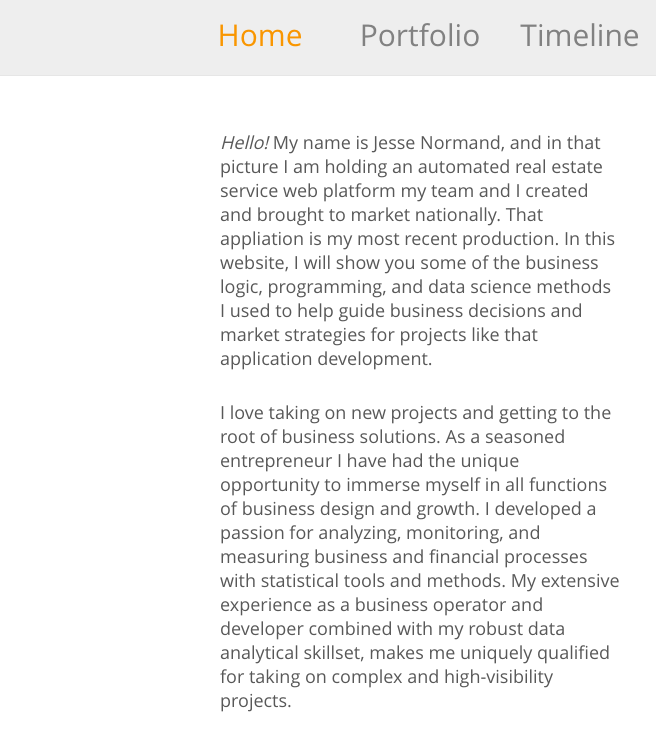
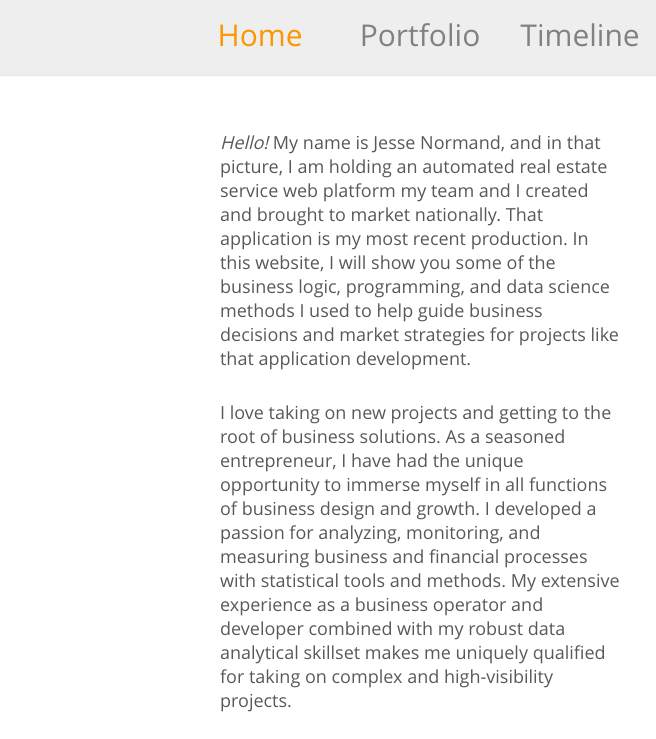
Before and after one commit to JesseNormand/jessenormand.github.io, a plain HTML site: page index.html in a window 1280 px wide. Shown: the top 739 px of the page, 0-656 px from the left. Drawn offline with Linux system fonts and the light colour scheme.

Commit message:
Text update

```diff
--- a/index.html
+++ b/index.html
@@ -33,20 +33,20 @@
 			<div>
 
 				<p>
-					<i>Hello!</i> My name is Jesse Normand, and in that picture I am holding an automated real estate
-					service web platform my team and I created and brought to market nationally.
-					That appliation is my most recent production.
-					In this website, I will show you some of the business logic,
-					programming, and data science methods I used to help guide business
-					decisions and market strategies for projects like that application development.
+					<i>Hello!</i> My name is Jesse Normand, and in that picture, I am holding an automated real estate
+                    service web platform my team and I created and brought to market nationally.
+                    That application is my most recent production.
+                    In this website, I will show you some of the business logic,
+                    programming, and data science methods I used to help guide business
+                    decisions and market strategies for projects like that application development.
 
 
 				<p>
 					I love taking on new projects and getting to the root of business solutions. As a seasoned
-entrepreneur I have had the unique opportunity to immerse myself in all functions of business
+entrepreneur, I have had the unique opportunity to immerse myself in all functions of business
 design and growth. I developed a passion for analyzing, monitoring, and measuring business
 and financial processes with statistical tools and methods. My extensive experience as a
-business operator and developer combined with my robust data analytical skillset, makes me
+business operator and developer combined with my robust data analytical skillset makes me
 uniquely qualified for taking on complex and high-visibility projects.
 				</p>
 
@@ -61,7 +61,7 @@ uniquely qualified for taking on complex and high-visibility projects.
 				<p>
 					<i>"You can't improve what you don't measure" - Peter Drucker</i>
 				</p>
-				<p>
+
 			</div>
 			<div>
 				<img src="images/mewordpress.JPG" alt="Img" height="837" width="317" float: right>
```
